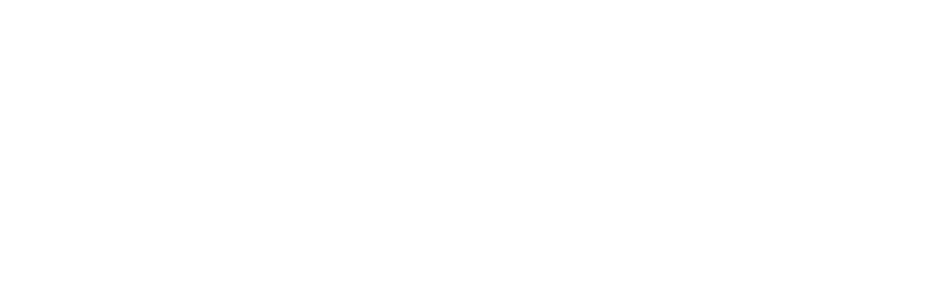
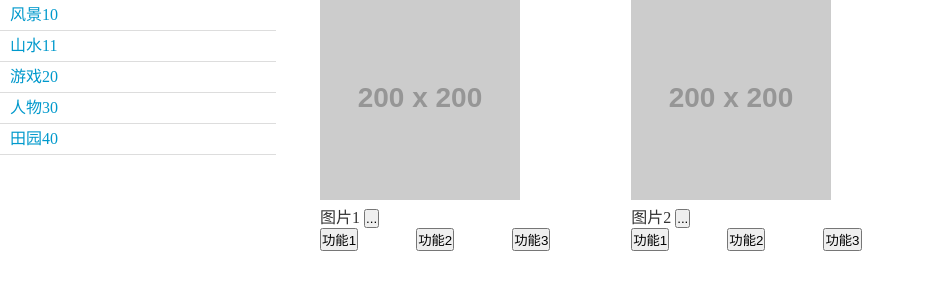
Before and after one commit to IWA-team/ife-ria-task1, a plain HTML site: page index.html in a window 1280 px wide. Shown: the whole page, without its empty margins (0-925 px from the left). Drawn offline with Linux system fonts and the light colour scheme; placeholder pictures from the web are drawn by us.

Commit message:
定义html文档结构，样式不全

```diff
--- a/index.html
+++ b/index.html
@@ -7,7 +7,53 @@
   <link rel="stylesheet/less" href="./styles/index.less"/>
 </head>
 <body>
-
+<nav class="nav left">
+  <ul>
+    <li><a href="javascript:void(0);" class="phptos"><span class="photosName">风景</span><span class="photosCount">10</span></a></li>
+    <li><a href="javascript:void(0);" class="phptos"><span class="photosName">山水</span><span class="photosCount">11</span></a></li>
+    <li><a href="javascript:void(0);" class="phptos"><span class="photosName">游戏</span><span class="photosCount">20</span></a></li>
+    <li><a href="javascript:void(0);" class="phptos"><span class="photosName">人物</span><span class="photosCount">30</span></a></li>
+    <li><a href="javascript:void(0);" class="phptos"><span class="photosName">田园</span><span class="photosCount">40</span></a></li>
+  </ul>
+</nav>
+<section class="content">
+  <ul>
+    <li>
+      <input type="hidden" class="imgId" value="img1"/>
+      <input type="hidden" class="imgIndex" value="1"/>
+      <input type="hidden" class="imgTag" value="风景" />
+      <div class="imgAddr">
+        <img src="http://placehold.it/200x200" alt="..." title="img"/>
+      </div>
+      <div class="footer">
+        <span class="imgName">图片1</span>
+        <button class="dropdown">...</button>
+        <ul>
+          <li><button>功能1</button></li>
+          <li><button>功能2</button></li>
+          <li><button>功能3</button></li>
+        </ul>
+      </div>
+    </li>
+    <li>
+      <input type="hidden" class="imgId" value="img1"/>
+      <input type="hidden" class="imgIndex" value="1"/>
+      <input type="hidden" class="imgTag" value="风景" />
+      <div class="imgAddr">
+        <img src="http://placehold.it/200x200" alt="..." title="img"/>
+      </div>
+      <div class="footer">
+        <span class="imgName">图片2</span>
+        <button class="dropdown">...</button>
+        <ul>
+          <li><button>功能1</button></li>
+          <li><button>功能2</button></li>
+          <li><button>功能3</button></li>
+        </ul>
+      </div>
+    </li>
+  </ul>
+</section>
 <script src="./js/jquery.min.js" type="text/javascript"></script>
 <script src="./js/less.min.js" type="text/javascript"></script>
 </body>
--- a/styles/index.less
+++ b/styles/index.less
@@ -0,0 +1,54 @@
+* {
+  margin: 0;
+  padding: 0;
+}
+
+li {
+  list-style: none;
+}
+
+a {
+  &:link {
+    text-decoration: none;
+    color: #0099cc;
+  }
+  &:hover {
+    color: #0000cc;
+  }
+}
+
+body {
+  width: 100%;
+  background: #fff;
+  font-size: 16px;
+  color: #333;
+  float: left;
+}
+
+nav.nav {
+  &.left {
+    width: 20%;
+    float: left;
+    ul li {
+      width: 100%;
+      padding: 0 10px;
+      height: 30px;
+      line-height: 30px;
+      border-bottom: 1px solid #ddd;
+    }
+  }
+}
+
+section.content {
+  float: right;
+  margin-left: 20px;
+  width: 75%;
+  ul {
+    li {
+      display: inline-block;
+      width: 30%;
+      margin-right: 2%;
+
+    }
+  }
+}
```
